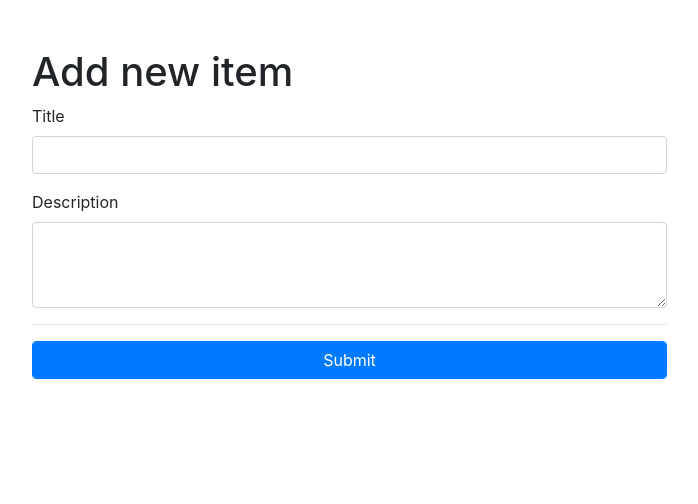
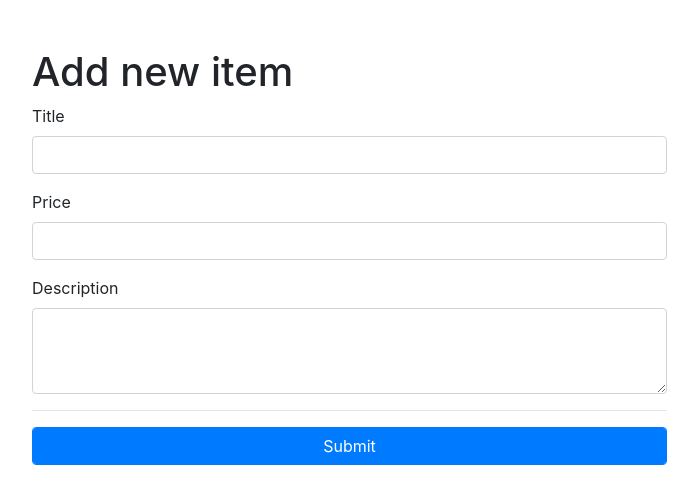
Before and after one commit to rbergoglio/portfolio-ramiro, a Flask app: page /item/new in a window 1280 px wide. Shown: the part 56-560 px from the top of the page, without its empty margins (243-941 px from the left). Run offline with Flask 2, Linux system fonts and the light colour scheme; some libraries are stand-ins or nearby versions.

Commit message:
add items to db

```diff
--- a/app.py
+++ b/app.py
@@ -9,7 +9,9 @@
 
 import pdb
 from datetime import datetime
-from flask import Flask, render_template, abort, jsonify, request, redirect, url_for
+from flask import Flask, render_template, abort, jsonify, request, redirect, url_for, g
+
+import sqlite3
 
 app = Flask(__name__)
 
@@ -49,9 +51,20 @@ def api_card_detail(index):
 
 @app.route("/item/new",methods=["GET","POST"])
 def new_item():
+    conn = get_db()
+    c = conn.cursor()
     if request.method == "POST":
-       # pdb.set_trace()
-       #
+        # pdb.set_trace()
+        c.execute(""" INSERT INTO items (title, description, price, image, category_id, subcategory_id) VALUES (?,?,?,?,?,?) """,
+        (
+            request.form.get("title"),
+            request.form.get("description"),
+            float(request.form.get("price")),
+            "",
+            1,
+            1
+        ))
+        conn.commit()
         return redirect(url_for('home'))
     else:
         return render_template("new_item.html")
@@ -67,3 +80,18 @@ def remove_card(index):
             return render_template("remove_card.html", card=db[index])
     except IndexError:
         abort(404)
+
+
+def get_db():
+    #hay que fijarse si ya existe una conexion en el contexto de la app "g", si no existe se crea
+    db = getattr(g,"_database", None)
+    if db is None:
+        db = g.database = sqlite3.connect("db/rbwebshop.db")
+    return db
+
+#este decorador hace que se ejecute cuando termina el contexto de la app.  cuando la request termina esta funcion va a cerrar la coneccion
+@app.teardown_appcontext
+def close_connection(exception):
+    db = getattr(g,"_database", None)
+    if db is not None:
+        db.close()
--- a/templates/new_item.html
+++ b/templates/new_item.html
@@ -13,7 +13,10 @@
                 <label>Title</label>
                 <input class="form-control" type="text" name="title">
              </div>
-
+             <div class="form-group">
+                <label>Price</label>
+                <input class="form-control" type="text" name="price">
+             </div>
             <div class="form-group">
                 <label>Description</label>
                 <textarea class="form-control" name="description" rows="3"></textarea>
```
Also changed, not shown: db/rbwebshop.db.
